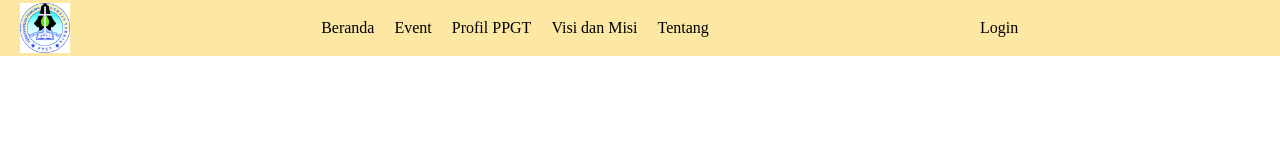
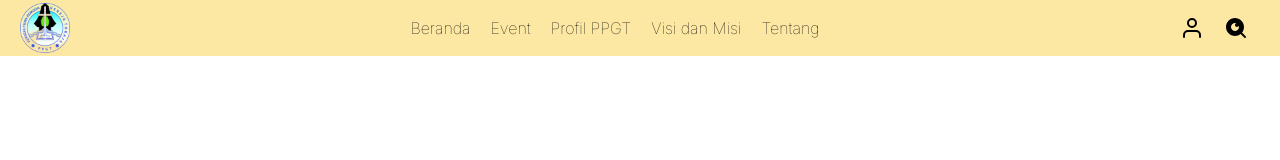
Before and after one commit to tionm01/Sistem-informasi-ppgt-Jemaat-Kenangan, a plain HTML site: page index.html in a window 1280 px wide. Drawn offline with Linux system fonts and the light colour scheme.

Commit message:
bagian header hampir selesai masih harus di tambahkan keterangan nama jemaat dan juga box search

```diff
--- a/index.html
+++ b/index.html
@@ -5,11 +5,14 @@
     <title>Document</title>
     <link rel="stylesheet" href="style/header.css">
     <link rel="stylesheet" href="style/general.css">
+    <link rel="preconnect" href="https://fonts.googleapis.com">
+    <link rel="preconnect" href="https://fonts.gstatic.com" crossorigin>
+    <link href="https://fonts.googleapis.com/css2?family=Inter:wght@100&family=Roboto:wght@400;500;700&display=swap" rel="stylesheet">
 </head>
 <body>
     <div class="header">
         <div class="left-section">
-            <img class="logo-ppgt" src="img/logo-ppgt.jpg" alt="">
+            <img class="logo-ppgt" src="img/logo-ppgt.png" alt="">
 
         </div>
 
@@ -23,7 +26,9 @@
         </div>
 
         <div class="right-section">
-            <li><a href=""></a>Login</li>
+            <img src="img/user.svg" alt="">
+            <img class="logo-search" src="img/search.svg" alt="">
+
 
         </div>
 
--- a/style/header.css
+++ b/style/header.css
@@ -14,6 +14,7 @@
 
 }
 
+
 .logo-ppgt {
     width: 50px;
     padding-left: 20px;
@@ -25,10 +26,23 @@
     list-style-type: none;
     float: left;
     padding-right: 20px;
+    font-family: 'Inter', sans-serif;
+    transition: 0.5s;
 
 }
 
-.right-section li {
-    list-style-type: none;
-    width: 300px;
+.middle-section li:hover {
+    color: #4ad24a;
+    cursor: pointer;
 }
+
+.right-section {
+    display: flex;
+    width: 100px;
+
+}
+
+.logo-search {
+    width: 24px;
+    padding-left: 20px;
+}
```
Also changed, not shown: img/logo-ppgt.jpg (deleted), img/logo-ppgt.png (added), img/search.svg (added), img/user.svg (added).
